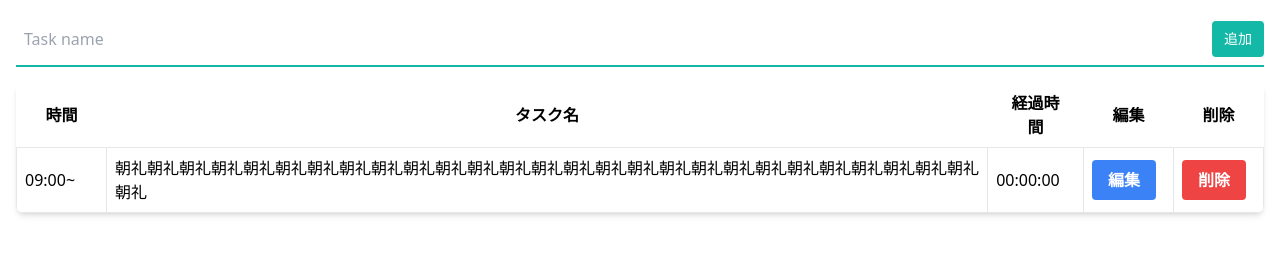
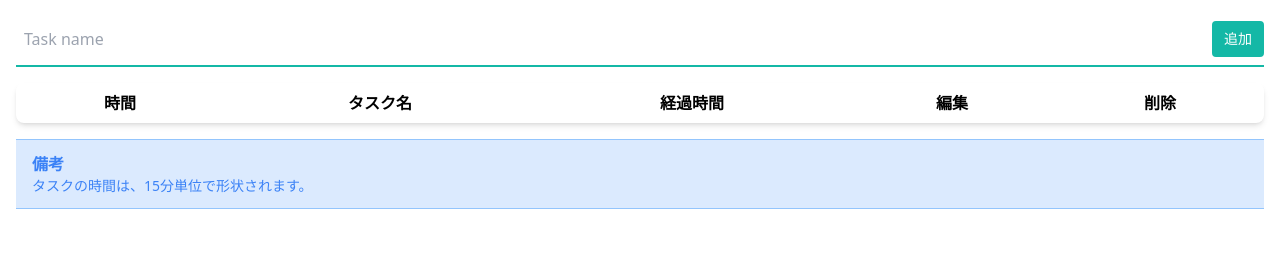
Before and after one commit to xhisashix/chrome-app-timeline, a website built with webpack: page src/html/popup.html in a window 1280 px wide. Shown: the part 47-302 px from the top of the page. Built offline with nearby package versions, Linux system fonts and the light colour scheme; some packages are replaced by stand-ins of ours.

Commit message:
Update CSS and HTML files

```diff
--- a/src/html/popup.html
+++ b/src/html/popup.html
@@ -8,7 +8,7 @@
   </head>
   <body>
     <main class="container mx-auto p-4 min-w-[600px] min-h-[300px]">
-      <div class="">
+      <div class="main-section">
         <h1 class="text-lg">タイムライン</h1>
         <div id="form_area" class="mt-4">
           <!-- tailwindcss form -->
@@ -47,29 +47,22 @@
               </tr>
             </thead>
             <tbody id="task_lists">
-              <tr>
-                <td class="border px-2 py-2 min-w-[90px] startTime">09:00~</td>
-                <td class="border px-2 py-2 min-w-[90px] taskName">朝礼朝礼朝礼朝礼朝礼朝礼朝礼朝礼朝礼朝礼朝礼朝礼朝礼朝礼朝礼朝礼朝礼朝礼朝礼朝礼朝礼朝礼朝礼朝礼朝礼朝礼朝礼朝礼</td>
-                <td class="border px-2 py-2 min-w-[90px] elapsed_time">00:00:00</td>
-                <td class="border px-2 py-2 min-w-[90px]">
-                  <button
-                    class="bg-blue-500 hover:bg-blue-700 text-white font-bold py-2 px-4 rounded"
-                    type="button"
-                  >
-                    編集
-                  </button>
-                </td>
-                <td class="border px-2 py-2 min-w-[90px]">
-                  <button
-                    class="bg-red-500 hover:bg-red-700 text-white font-bold py-2 px-4 rounded mx-auto"
-                    type="button"
-                  >
-                    削除
-                  </button>
-                </td>
-              </tr>
+              <!-- <tr>
+                <td class="border px-4 py-2">1</td>
+                <td class="border px-4 py-2">2</td>
+                <td class="border px-4 py-2">3</td>
+                <td class="border px-4 py-2">4</td>
+                <td class="border px-4 py-2">5</td>
+              </tr> -->
             </tbody>
           </table>
+        </div>
+        <div
+          class="bg-blue-100 border-t border-b border-blue-300 text-blue-500 mt-4 px-4 py-3"
+          role="alert"
+        >
+          <p class="font-bold">備考</p>
+          <p class="text-sm">タスクの時間は、15分単位で形状されます。</p>
         </div>
       </div>
     </main>
```
Also changed, not shown: src/css/dist.css.
